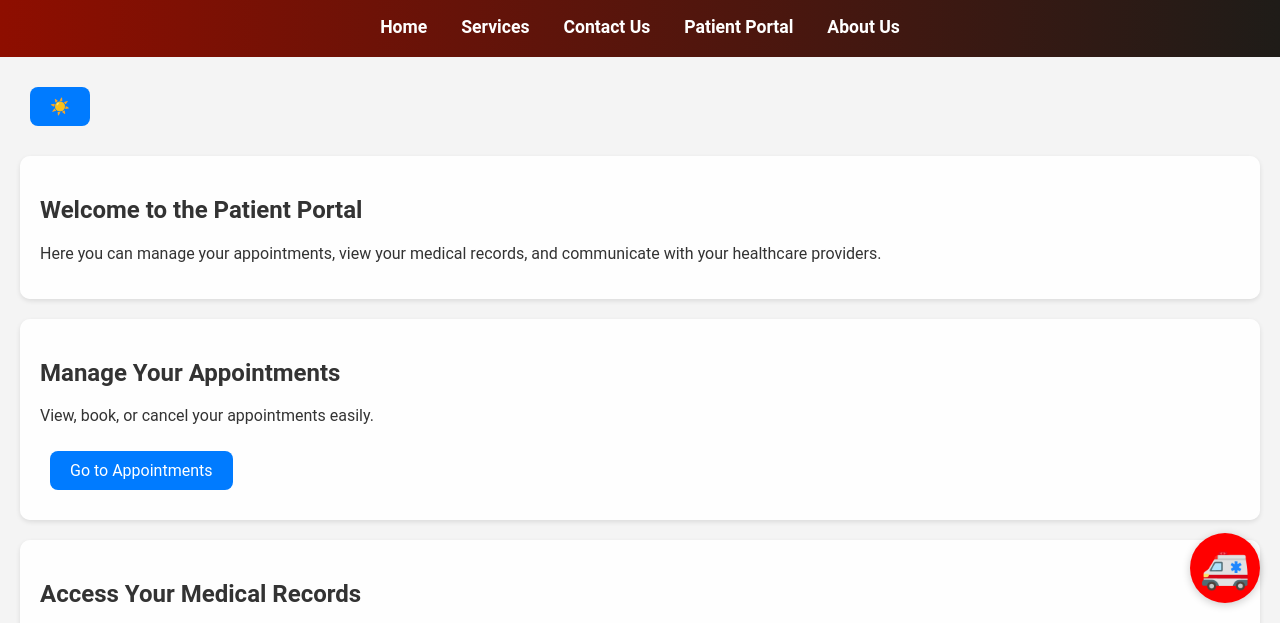
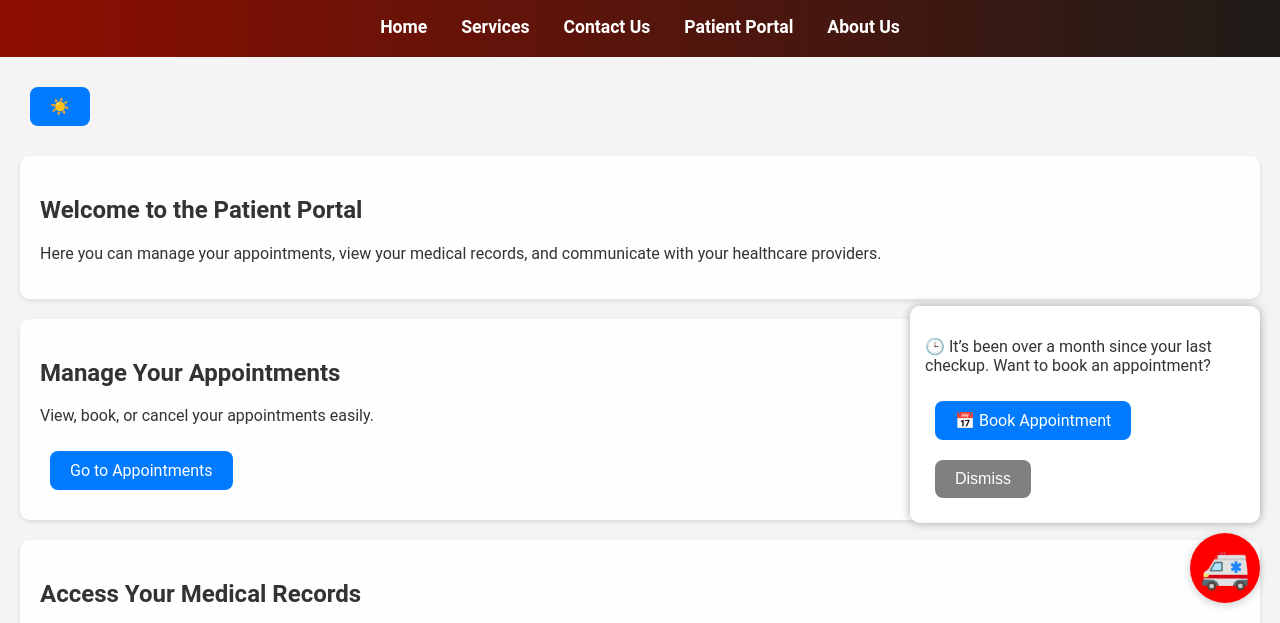
Before and after one commit to princek830/HMS-website, a plain HTML site: page patient-portal.html in a window 1280 px wide. Shown: the part 177-800 px from the top of the page. Drawn offline with Linux system fonts and the light colour scheme.

Commit message:
Added AI-based suggestion box to patient portal

```diff
--- a/patient-portal.html
+++ b/patient-portal.html
@@ -67,17 +67,6 @@
       transform: scale(1.1);
       text-decoration: underline;
     }
-    .hero-banner {
-      position: relative;
-      overflow: hidden;
-      max-height: 400px;
-    }
-    .hero-banner img {
-      width: 100%;
-      height: auto;
-      display: block;
-      object-fit: cover;
-    }
     main {
       padding: 20px;
     }
@@ -110,7 +99,7 @@
       cursor: pointer;
       font-size: 1rem;
       transition: background-color 0.3s;
-     text-decoration: none; /* for revoming the underline  */
+      text-decoration: none;
     }
     .button:hover, #theme-toggle:hover, #lang-toggle:hover {
       background-color: #0056b3;
@@ -144,6 +133,38 @@
       right: 10px;
     }
 
+    /* AI Suggestion Styling */
+    #ai-suggestion-box {
+      position: fixed;
+      bottom: 100px;
+      right: 20px;
+      width: 320px;
+      background: var(--section-background);
+      color: var(--text-color);
+      padding: 15px;
+      border-radius: 10px;
+      box-shadow: 0 0 10px #aaa;
+      display: none;
+      animation: slideIn 0.4s ease-in-out;
+      z-index: 998;
+    }
+
+    #ai-suggestion-box .button {
+      margin-top: 10px;
+      background-color: var(--button-background);
+      color: var(--button-text-color);
+    }
+
+    @keyframes slideIn {
+      from {
+        transform: translateY(30px);
+        opacity: 0;
+      }
+      to {
+        transform: translateY(0);
+        opacity: 1;
+      }
+    }
   </style>
 </head>
 <body>
@@ -185,12 +206,13 @@
   <footer>
     <p>&copy; 2025 Hospital Management System. All rights reserved.</p>
   </footer>
+
+  <!-- 🚑 Ambulance Floating Button -->
   <a href="tel:108" class="ambulance-float" title="Call Ambulance">🚑</a>
 
+  <!-- 🌗 Theme Toggle Script -->
   <script>
-// Theme toggle
     const toggleButton = document.getElementById('theme-toggle');
-
     if (localStorage.getItem('theme') === 'night') {
       document.documentElement.setAttribute('data-theme', 'night');
       toggleButton.textContent = '🌙';
@@ -211,9 +233,9 @@ toggleButton.addEventListener('click', () => {
         toggleButton.textContent = '🌙';
       }
     });
+  </script>
 
-     </script>
-<!-- ✅ Google Translate Script -->
+  <!-- 🌍 Google Translate -->
   <script type="text/javascript">
     function googleTranslateElementInit() {
       new google.translate.TranslateElement(
@@ -224,5 +246,42 @@ toggleButton.addEventListener('click', () => {
   </script>
   <script src="https://translate.google.com/translate_a/element.js?cb=googleTranslateElementInit"></script>
 
+  <!-- 💬 AI Suggestion Box -->
+  <div id="ai-suggestion-box">
+    <p id="suggestion-text">
+      👨‍⚕️ Hello! How can I assist you today?
+    </p>
+    <a href="appointments.html" class="button">📅 Book Appointment</a>
+    <br>
+    <button onclick="closeSuggestion()" class="button" style="background-color: gray;">Dismiss</button>
+  </div>
+
+  <!-- 💡 AI Suggestion Logic -->
+  <script>
+    const lastVisitDate = new Date("2025-06-25");
+    const today = new Date();
+    const daysSinceLastVisit = Math.floor((today - lastVisitDate) / (1000 * 60 * 60 * 24));
+
+    let suggestion = "👨‍⚕️ Hello! How can I assist you today?";
+
+    if (daysSinceLastVisit > 30) {
+      suggestion = "🕒 It’s been over a month since your last checkup. Want to book an appointment?";
+    } else if (daysSinceLastVisit > 15) {
+      suggestion = "📅 Need help finding your last visit records?";
+    } else {
+      suggestion = "✅ Everything seems fine. Let us know if you need help.";
+    }
+
+    window.onload = function () {
+      document.getElementById("suggestion-text").innerText = suggestion;
+      setTimeout(() => {
+        document.getElementById("ai-suggestion-box").style.display = "block";
+      }, 2000);
+    };
+
+    function closeSuggestion() {
+      document.getElementById("ai-suggestion-box").style.display = "none";
+    }
+  </script>
 </body>
 </html>
```
Also changed, not shown: script.js (+27 -4 lines), styles.css (+16 -0 lines). Lines whose indentation alone changed are shown as unchanged.
